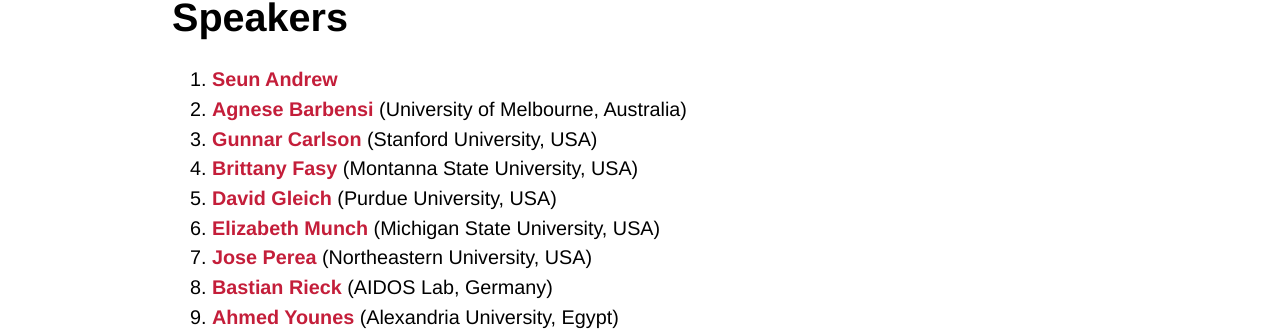
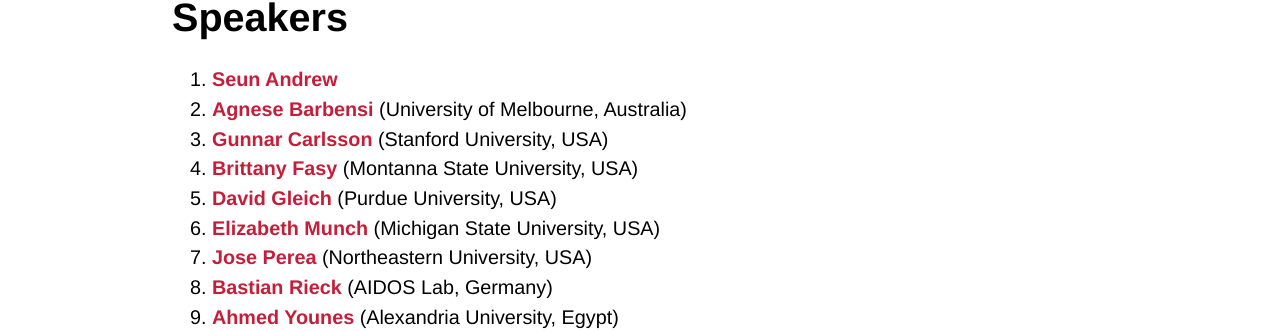
Before and after one commit to WoComtoQC/wocomtoqc.github.io, a Jekyll site: the page built from speakers.md, in a window 1280 px wide. Shown: the part 550-881 px from the top of the page. Built offline with Jekyll 4.4.1, drawn with Linux system fonts in a browser that asks for light colours; some web fonts are replaced; our own code applies the rules of GitHub Pages for plain Markdown files.

Commit message:
Update speakers.md

```diff
--- a/speakers.md
+++ b/speakers.md
@@ -9,7 +9,7 @@ layout: default
 
 1. [**Seun Andrew**](https://www.linkedin.com/in/sean-thawe-61313624b/)
 2.  [**Agnese Barbensi**](https://sites.google.com/view/agnesebarbensi/home) (University of Melbourne, Australia)
-3.  [**Gunnar Carlson**](https://mathematics.stanford.edu/people/gunnar-carlsson) (Stanford University, USA)
+3.  [**Gunnar Carlsson**](https://mathematics.stanford.edu/people/gunnar-carlsson) (Stanford University, USA)
 4.  [**Brittany Fasy**](https://www.cs.montana.edu/directory/1812041/brittany-fasy) (Montanna State University, USA)
 5.  [**David Gleich**](https://www.cs.purdue.edu/homes/dgleich/) (Purdue University, USA)
 6.  [**Elizabeth Munch**](http://www.elizabethmunch.com/) (Michigan State University, USA)
```
